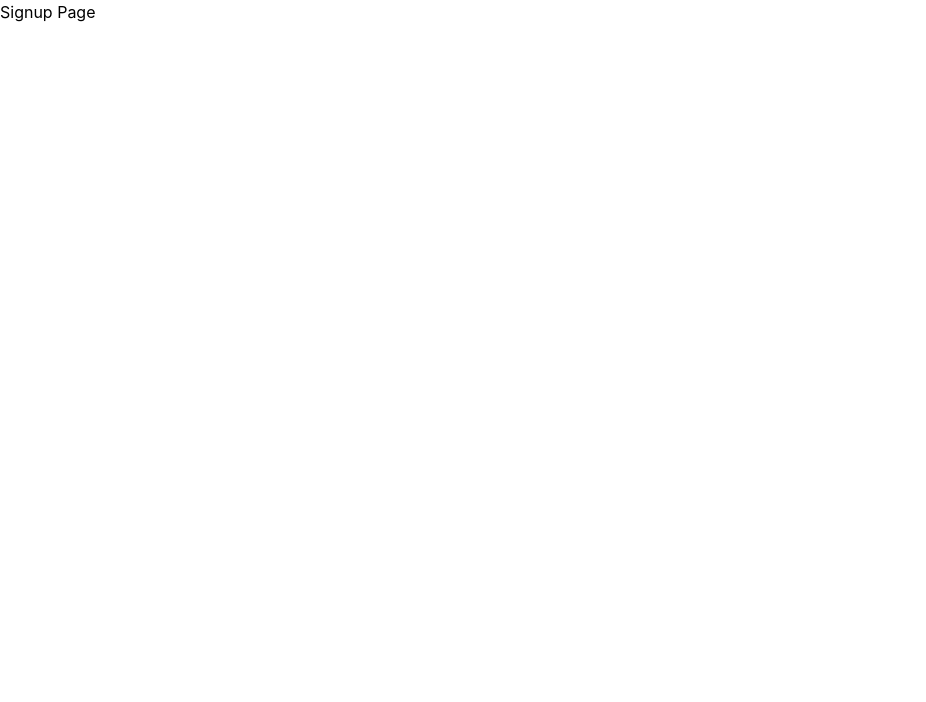
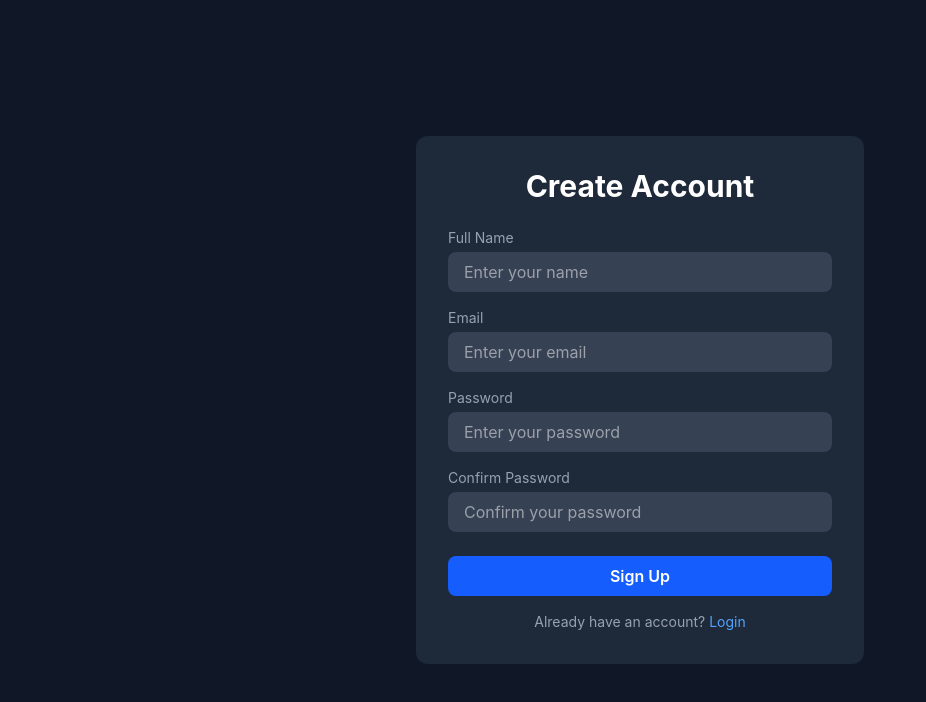
Before and after one commit to anthonyysf/movie-app, a React (Vite) app: page /signup in a window 1280 px wide. Shown: the top 702 px of the page, without its empty margins (0-926 px from the left). Built offline with nearby package versions, Linux system fonts and the light colour scheme.

Commit message:
Add signup page with form validation

```diff
--- a/src/pages/Signup.jsx
+++ b/src/pages/Signup.jsx
@@ -1,5 +1,100 @@
+import { useState } from 'react'
+import { useNavigate, Link } from 'react-router-dom'
+
 function Signup() {
-  return <div>Signup Page</div>
+  const [name, setName] = useState('')
+  const [email, setEmail] = useState('')
+  const [password, setPassword] = useState('')
+  const [confirmPassword, setConfirmPassword] = useState('')
+  const [error, setError] = useState('')
+
+  const navigate = useNavigate()
+
+  function handleSignup() {
+    if (name === '' || email === '' || password === '' || confirmPassword === '') {
+      setError('Please fill in all fields')
+      return
+    }
+    if (password.length < 6) {
+      setError('Password must be at least 6 characters')
+      return
+    }
+    if (password !== confirmPassword) {
+      setError('Passwords do not match')
+      return
+    }
+    navigate('/movies')
+  }
+
+  return (
+    <div className="min-h-screen bg-gray-900 flex items-center justify-center">
+      <div className="bg-gray-800 p-8 rounded-xl w-full max-w-md">
+
+        <h1 className="text-white text-3xl font-bold mb-6 text-center">Create Account</h1>
+
+        {error && (
+          <p className="text-red-400 text-sm mb-4 text-center">{error}</p>
+        )}
+
+        <div className="mb-4">
+          <label className="text-gray-400 text-sm mb-1 block">Full Name</label>
+          <input
+            type="text"
+            value={name}
+            onChange={(e) => setName(e.target.value)}
+            placeholder="Enter your name"
+            className="w-full bg-gray-700 text-white px-4 py-2 rounded-lg focus:outline-none focus:ring-2 focus:ring-blue-500"
+          />
+        </div>
+
+        <div className="mb-4">
+          <label className="text-gray-400 text-sm mb-1 block">Email</label>
+          <input
+            type="email"
+            value={email}
+            onChange={(e) => setEmail(e.target.value)}
+            placeholder="Enter your email"
+            className="w-full bg-gray-700 text-white px-4 py-2 rounded-lg focus:outline-none focus:ring-2 focus:ring-blue-500"
+          />
+        </div>
+
+        <div className="mb-4">
+          <label className="text-gray-400 text-sm mb-1 block">Password</label>
+          <input
+            type="password"
+            value={password}
+            onChange={(e) => setPassword(e.target.value)}
+            placeholder="Enter your password"
+            className="w-full bg-gray-700 text-white px-4 py-2 rounded-lg focus:outline-none focus:ring-2 focus:ring-blue-500"
+          />
+        </div>
+
+        <div className="mb-6">
+          <label className="text-gray-400 text-sm mb-1 block">Confirm Password</label>
+          <input
+            type="password"
+            value={confirmPassword}
+            onChange={(e) => setConfirmPassword(e.target.value)}
+            placeholder="Confirm your password"
+            className="w-full bg-gray-700 text-white px-4 py-2 rounded-lg focus:outline-none focus:ring-2 focus:ring-blue-500"
+          />
+        </div>
+
+        <button
+          onClick={handleSignup}
+          className="w-full bg-blue-600 hover:bg-blue-700 text-white font-semibold py-2 rounded-lg transition"
+        >
+          Sign Up
+        </button>
+
+        <p className="text-gray-400 text-sm text-center mt-4">
+          Already have an account?{' '}
+          <Link to="/" className="text-blue-400 hover:underline">Login</Link>
+        </p>
+
+      </div>
+    </div>
+  )
 }
 
 export default Signup
```
